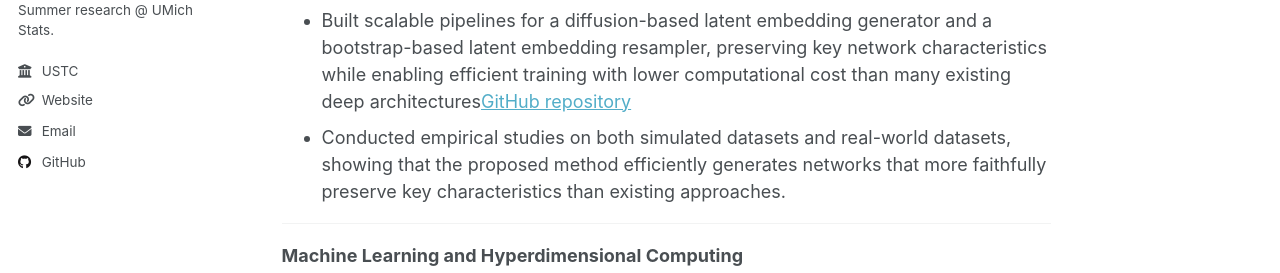
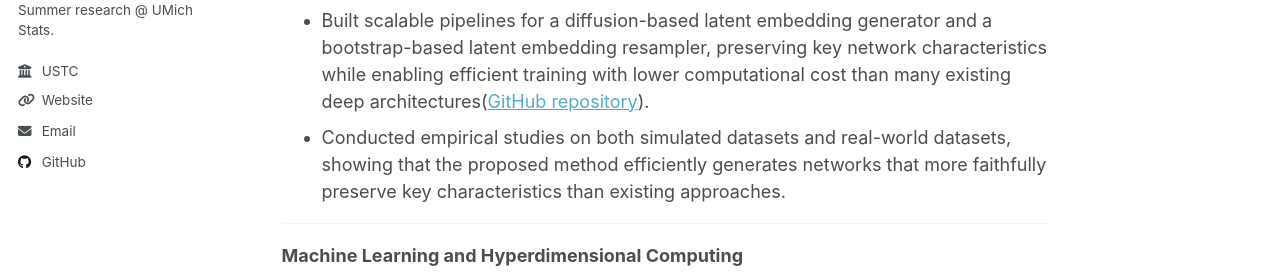
Before and after one commit to yinanbu/yinanbu.github.io, a Jekyll site: the page built from _pages/research.md, in a window 1280 px wide and 900 px high. Shown: the part 356-629 px from the top of the window. Built offline with Jekyll 4.4.1, drawn with Linux system fonts in a browser that asks for light colours; a script that is not in the unit is left out.

```diff
--- a/_pages/research.md
+++ b/_pages/research.md
@@ -13,7 +13,7 @@ author_profile: true
 Advisors: [Prof. Ji Zhu](https://dept.stat.lsa.umich.edu/~jizhu/) (Susan A. Murphy Collegiate Professor, Statistics, UMich) and [Prof. Gongjun Xu](https://lsa.umich.edu/stats/people/faculty/GongjunXu.html) (Professor, Statistics, UMich)
 
 - Developed a general, efficient framework for generating synthetic networks by combining latent space network models with a distribution-free generator over learned latent embeddings.
-- Built scalable pipelines for a diffusion-based latent embedding generator and a bootstrap-based latent embedding resampler, preserving key network characteristics while enabling efficient training with lower computational cost than many existing deep architectures[GitHub repository](https://github.com/SyNGLER/SyNGLER)
+- Built scalable pipelines for a diffusion-based latent embedding generator and a bootstrap-based latent embedding resampler, preserving key network characteristics while enabling efficient training with lower computational cost than many existing deep architectures([GitHub repository](https://github.com/SyNGLER/SyNGLER)).
 - Conducted empirical studies on both simulated datasets and real-world datasets, showing that the proposed method efficiently generates networks that more faithfully preserve key characteristics than existing approaches.
 
 ---
```
